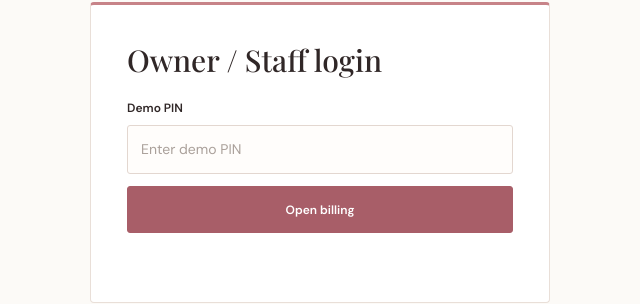
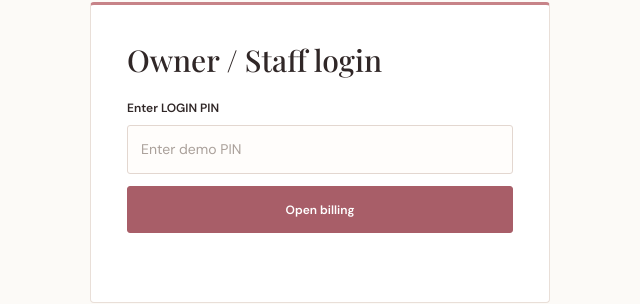
Before and after one commit to Praveenggouda/by-salon, a website: page admin.html in a window 1280 px wide. Shown: the part 167-471 px from the top of the page, 320-960 px from the left. Drawn offline with nearby package versions, Linux system fonts and the light colour scheme; a web font is replaced by a local one.

Commit message:
Update admin.html

```diff
--- a/admin.html
+++ b/admin.html
@@ -713,7 +713,7 @@ select:focus {
 <main>
   <section class="panel login-wrap" id="loginPanel">
     <h2>Owner / Staff login</h2>
-    <label for="pin">Demo PIN</label>
+    <label for="pin">Enter LOGIN PIN</label>
     <input id="pin" type="password" inputmode="numeric" placeholder="Enter demo PIN" autocomplete="current-password">
     <button class="btn" id="loginButton" style="margin-top:12px;width:100%">Open billing</button>
 
```
